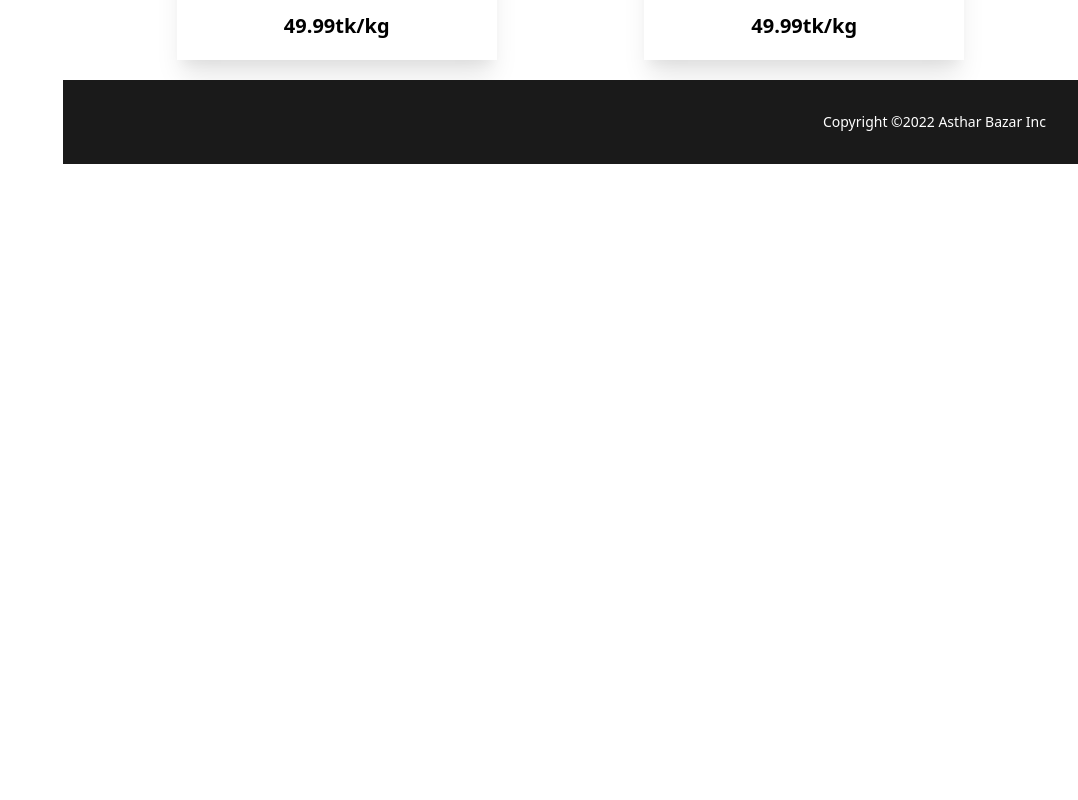
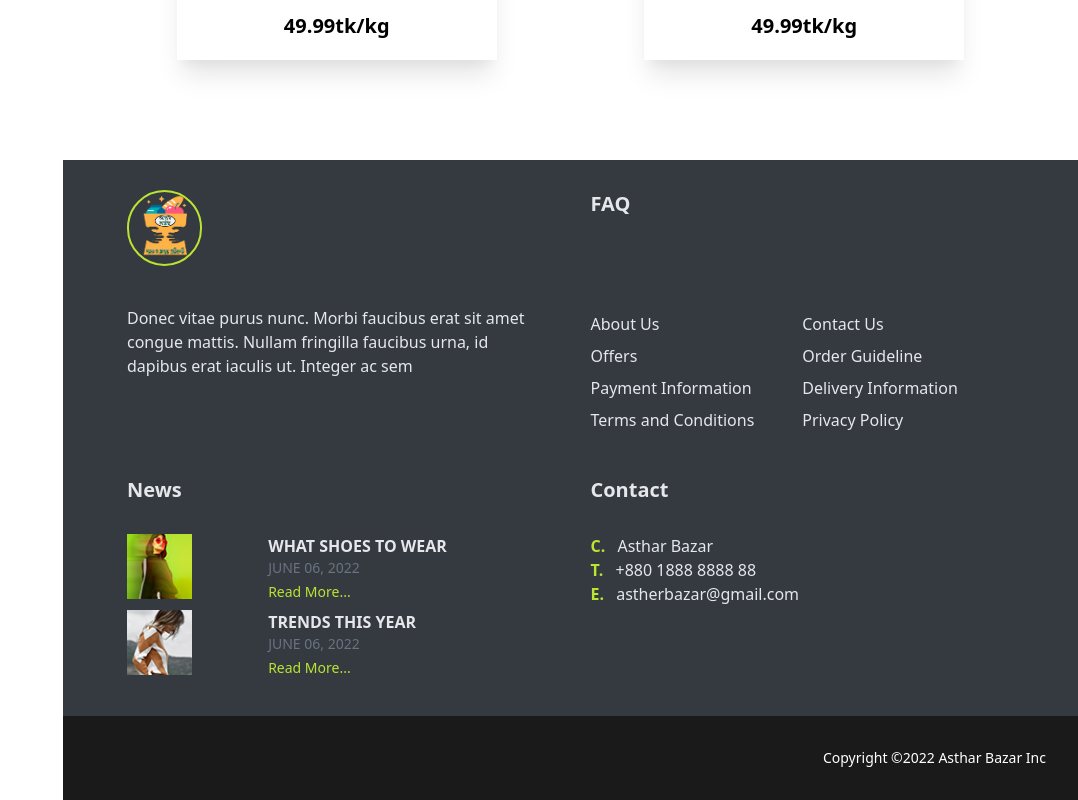
Before and after one commit to Mohammad1745/asthar-bazar-customer, a Nuxt app: page / in a window 1280 px wide. Shown: the part 2827-3627 px from the top of the page, without its empty margins (202-1280 px from the left). Before the commit the page ends 2991 px from the top, so only its background shows below. Built offline with nearby package versions, Linux system fonts and the light colour scheme.

Commit message:
[Add] summary section

```diff
--- a/assets/css/style.css
+++ b/assets/css/style.css
@@ -1,4 +1,4 @@
-body{
+body {
   max-width: 100%;
   margin: 0;
   overflow-x: hidden;
@@ -6,25 +6,30 @@ body{
 .bg-dark {
   background-color: #1a1a1a;
 }
-.form{
-  background-color: #edf4f6;
+.bg-semidark {
+  background-color: #343a40;
 }
-
-.bg-green{
+.bg-green {
   background: #bbe432;
   color: #414141;
   transition: 0.15s;
 }
-.bg-green:hover{
+.bg-green:hover {
   background: #414141;
   color: #fff;
 }
-.bg-green-inverted{
+.bg-green-inverted {
   background: #414141;
   color: #fff;
   transition: 0.15s;
 }
-.bg-green-inverted:hover{
+.bg-green-inverted:hover {
   background: #bbe432;
   color: #414141;
 }
+.text-green {
+  color: #bbe432;
+}
+.form {
+  background-color: #edf4f6;
+}
--- /dev/null
+++ b/components/default/home/Summary.vue
@@ -0,0 +1,40 @@
+<template>
+<div :class="className">
+  <div class="summary bg-semidark grid gap-10">
+    <Profile className="grid-span-1" />
+    <Faq className="grid-span-1" />
+    <News className="grid-span-1" />
+    <Contact className="grid-span-1" />
+  </div>
+</div>
+</template>
+
+<script>
+import Profile from "./summary/Profile";
+import Faq from "./summary/Faq";
+import News from "./summary/News";
+import Contact from "./summary/Contact";
+
+export default {
+  name: "Summary",
+  props: ['className'],
+  components: {Profile, Faq, News, Contact},
+}
+</script>
+
+<style scoped>
+.summary {
+  padding: 30px 5vw;
+  grid-template-columns: repeat(4, minmax(0, 1fr));
+}
+@media (max-width: 1499px) {
+  .summary {
+    grid-template-columns: repeat(2, minmax(0, 1fr));
+  }
+}
+@media (max-width: 766px) {
+  .summary {
+    grid-template-columns: repeat(1, minmax(0, 1fr));
+  }
+}
+</style>
--- /dev/null
+++ b/components/default/home/summary/Contact.vue
@@ -0,0 +1,42 @@
+<template>
+<div :class="className">
+  <div class="contact text-gray-200 ">
+    <div class="header font-bold text-xl"> Contact </div>
+
+    <div> <span class="text-green mr-2 font-bold"> C. </span> {{ name }} </div>
+    <div> <span class="text-green mr-2 font-bold"> T. </span> {{ phone }} </div>
+    <div> <span class="text-green mr-2 font-bold"> E. </span> {{ email }} </div>
+  </div>
+</div>
+</template>
+
+<script>
+export default {
+  name: "Contact",
+  props: ['className'],
+  data() {
+    return {
+      name: "Asthar Bazar",
+      phone: "+880 1888 8888 88",
+      email: "astherbazar@gmail.com",
+    }
+  }
+}
+</script>
+
+<style scoped>
+  .header {
+    margin-bottom: 90px;
+  }
+
+  @media (max-width: 1499px) {
+    .header {
+      margin-bottom: 30px;
+    }
+  }
+  @media (max-width: 766px) {
+    .header {
+      margin-bottom: 20px;
+    }
+  }
+</style>
--- /dev/null
+++ b/components/default/home/summary/Faq.vue
@@ -0,0 +1,52 @@
+<template>
+<div :class="className">
+  <div class="faq text-gray-200 ">
+    <div class="header font-bold text-xl"> FAQ </div>
+    <ul class="grid grid-cols-2">
+      <li
+        v-for="(menu, index) in menus"
+        :key="index"
+        class="my-1"
+      > <NuxtLink :to="menu.page"> {{ menu.title }}</NuxtLink></li>
+    </ul>
+  </div>
+</div>
+</template>
+
+<script>
+export default {
+  name: "Faq",
+  props: ['className'],
+  data() {
+    return {
+      menus: [
+        {page: "/", title: "About Us"},
+        {page: "/", title: "Contact Us"},
+        {page: "/", title: "Offers"},
+        {page: "/", title: "Order Guideline"},
+        {page: "/", title: "Payment Information"},
+        {page: "/", title: "Delivery Information"},
+        {page: "/", title: "Terms and Conditions"},
+        {page: "/", title: "Privacy Policy"},
+      ]
+    }
+  }
+}
+</script>
+
+<style scoped>
+.header {
+  margin-bottom: 90px;
+}
+
+@media (max-width: 1499px) {
+  .header {
+    margin-bottom: 90px;
+  }
+}
+@media (max-width: 766px) {
+  .header {
+    margin-bottom: 20px;
+  }
+}
+</style>
--- /dev/null
+++ b/components/default/home/summary/News.vue
@@ -0,0 +1,54 @@
+<template>
+<div :class="className">
+  <div class="news text-gray-200 ">
+    <div class="header font-bold text-xl"> News </div>
+    <div
+      v-for="(item, index) in news"
+      :key="index"
+      class="my-1 grid grid-rows-3 grid-cols-3 grid-flow-col"
+    >
+      <div class="col-span-1 row-span-3">
+        <img :src="item.image" alt="" :height="65" :width="65">
+      </div>
+      <div class="col-span-2 text-md font-bold">{{ item.title }}</div>
+      <div class="col-span-2 text-gray-500 text-sm">{{ item.date }}</div>
+      <div class="col-span-2 text-green text-sm">
+        <NuxtLink :to="item.page">Read More...</NuxtLink>
+      </div>
+    </div>
+  </div>
+</div>
+</template>
+
+<script>
+export default {
+  name: "News",
+  props: ['className'],
+  data() {
+    return {
+      news: [
+        {page: "/", title: "WHAT SHOES TO WEAR", date: "JUNE 06, 2022", image: `/footer_blog_1.jpg`},
+        {page: "/", title: "TRENDS THIS YEAR", date: "JUNE 06, 2022", image: `/footer_blog_2.jpg`},
+      ]
+    }
+  }
+}
+</script>
+
+<style scoped>
+.header {
+  margin-bottom: 90px;
+}
+
+@media (max-width: 1499px) {
+  .header {
+    margin-bottom: 30px;
+  }
+}
+@media (max-width: 766px) {
+  .header {
+    margin-bottom: 20px;
+  }
+}
+
+</style>
--- /dev/null
+++ b/components/default/home/summary/Profile.vue
@@ -0,0 +1,24 @@
+<template>
+<div :class="className">
+  <div class="profile ">
+    <div class="header">
+      <img src="~assets/images/logo.png" :height="75" :width="75" class="rounded-full" alt="Name" style="border: solid 2px #bbe432;">
+    </div>
+    <div class="description text-gray-200 my-10">
+      Donec vitae purus nunc. Morbi faucibus erat sit amet congue mattis. Nullam fringilla faucibus urna, id dapibus erat iaculis ut. Integer ac sem
+    </div>
+    <div class="bkash"></div>
+  </div>
+</div>
+</template>
+
+<script>
+export default {
+  name: "Profile",
+  props: ['className']
+}
+</script>
+
+<style scoped>
+
+</style>
--- a/pages/index.vue
+++ b/pages/index.vue
@@ -2,16 +2,18 @@
   <div class="">
     <Banner/>
     <ProductList className="mt-20"/>
+    <Summary className="mt-20"/>
   </div>
 </template>
 
 <script>
 import Banner from "../components/default/home/Banner";
 import ProductList from "../components/default/home/ProductList";
+import Summary from "../components/default/home/Summary";
 
 export default {
   name: 'IndexPage',
-  components: {Banner, ProductList},
+  components: {Banner, ProductList, Summary},
   data () {
     return {
     }
```
Also changed, not shown: static/footer_blog_1.jpg (added), static/footer_blog_2.jpg (added).
